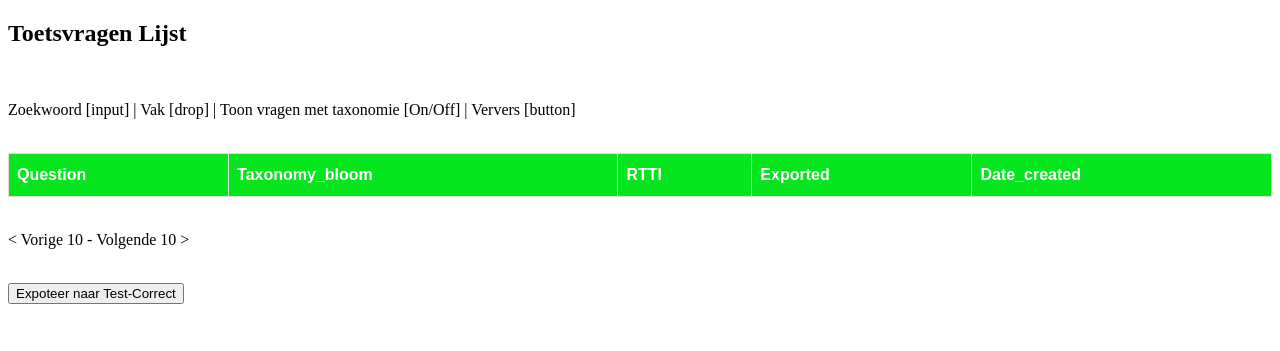
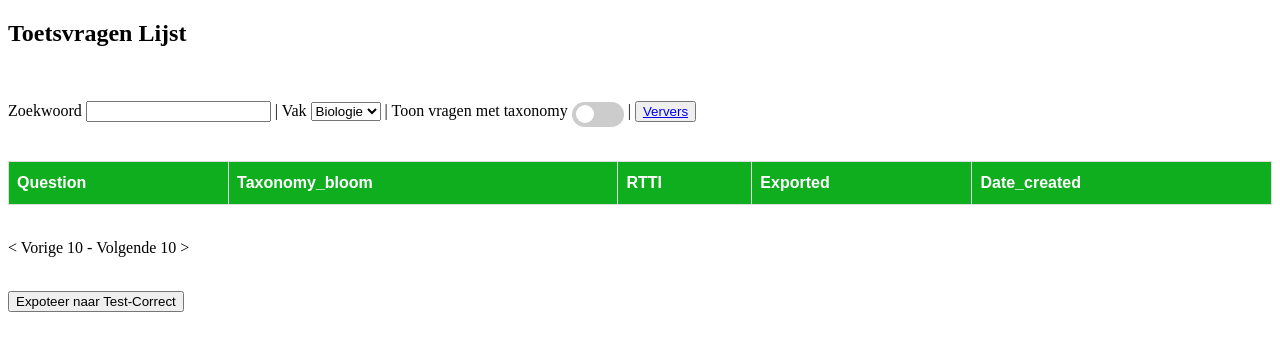
Before and after one commit to tuwi-0808374/WP2-TestCorrect-Project, a Flask app: page /toetsvragenScherm in a window 1280 px wide. Shown: the top 351 px of the page. Run offline with Flask 3, Linux system fonts and the light colour scheme; data comes from the database, SQL or seed files in the repository; lists and menus that the app fills with data are empty.

Commit message:
De zin boven de table verbetert en style gegeven

```diff
--- a/templates/toetsvragenScherm.html
+++ b/templates/toetsvragenScherm.html
@@ -23,15 +23,82 @@
   padding-top: 12px;
   padding-bottom: 12px;
   text-align: left;
-  background-color: #06e51d;
+  background-color: #0fae1e;
   color: white;
+}
+
+.switch {
+  position: relative;
+  display: inline-block;
+  width: 52px;
+  height: 25px;
+}
+
+.switch input {
+  opacity: 0;
+  width: 0;
+  height: 0;
+}
+
+.slider {
+  position: absolute;
+  cursor: pointer;
+  top: 0;
+  left: 0;
+  right: 0;
+  bottom: 0;
+  background-color: #ccc;
+  -webkit-transition: .4s;
+  transition: .4s;
+}
+
+.slider:before {
+  position: absolute;
+  content: "";
+  height: 18px;
+  width: 18px;
+  left: 4px;
+  bottom: 4px;
+  background-color: white;
+  -webkit-transition: .4s;
+  transition: .4s;
+}
+
+input:checked + .slider {
+  background-color: #2196F3;
+}
+
+input:focus + .slider {
+  box-shadow: 0 0 1px #2196F3;
+}
+
+input:checked + .slider:before {
+  -webkit-transform: translateX(22px);
+  -ms-transform: translateX(22px);
+  transform: translateX(22px);
+}
+
+/* Rounded sliders */
+.slider.round {
+  border-radius: 34px;
+}
+
+.slider.round:before {
+  border-radius: 50%;
 }
 </style>
 </head>
 <body>
 <h2>Toetsvragen Lijst</h2>
 <br>
-<p>Zoekwoord [input] | Vak [drop] | Toon vragen met taxonomie [On/Off] | Ververs [button]</p>
+<p>Zoekwoord <input type="text" id="zoekWoord" name="zoekWoord"> | <label for="vak">Vak</label>
+  <select name="vak" id="vak">
+    <option value="biologie">Biologie</option>
+    <option value="engels">Engels</option>
+  </select> | Toon vragen met taxonomy <label class="switch">
+  <input type="checkbox">
+  <span class="slider round"></span>
+</label> | <button><a href="/toetsvragenScherm">Ververs</a></button></p>
 <br>
     <table id="questions">
   <tr>
@@ -52,8 +119,8 @@
         {% endfor %}
 </table>
 <br>
-<p id="pijltjes">< Vorige 10 - Volgende 10 ></p>
+<p>< Vorige 10 - Volgende 10 ></p>
 <br>
-<button id="button">Expoteer naar Test-Correct</button>
+<button>Expoteer naar Test-Correct</button>
 </body>
 </html>
```
